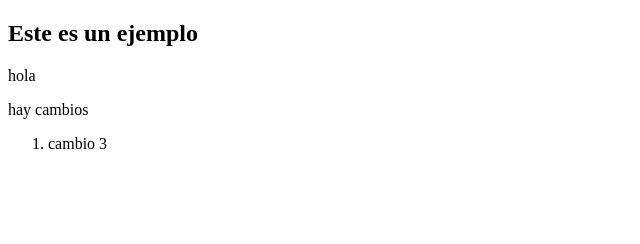
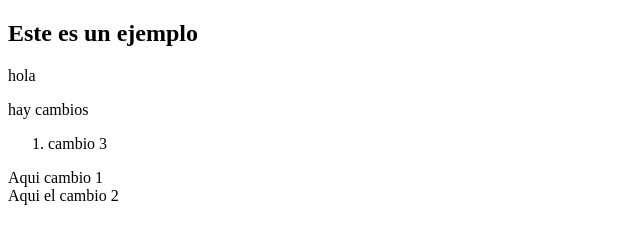
Before and after one commit to IvanLeonV/ivanrepo1, a plain HTML site: page index.html in a window 1280 px wide. Shown: the whole page, without its empty margins (0-640 px from the left). Drawn offline with Linux system fonts and the light colour scheme.

Commit message:
cuarto commit

```diff
--- a/index.html
+++ b/index.html
@@ -13,5 +13,9 @@
     <ol>
         <li>cambio 3</li>
     </ol>
+
+    <div>Aqui cambio 1</div>
+
+    <div> Aqui el cambio 2</div>
 </body>
 </html>
```
